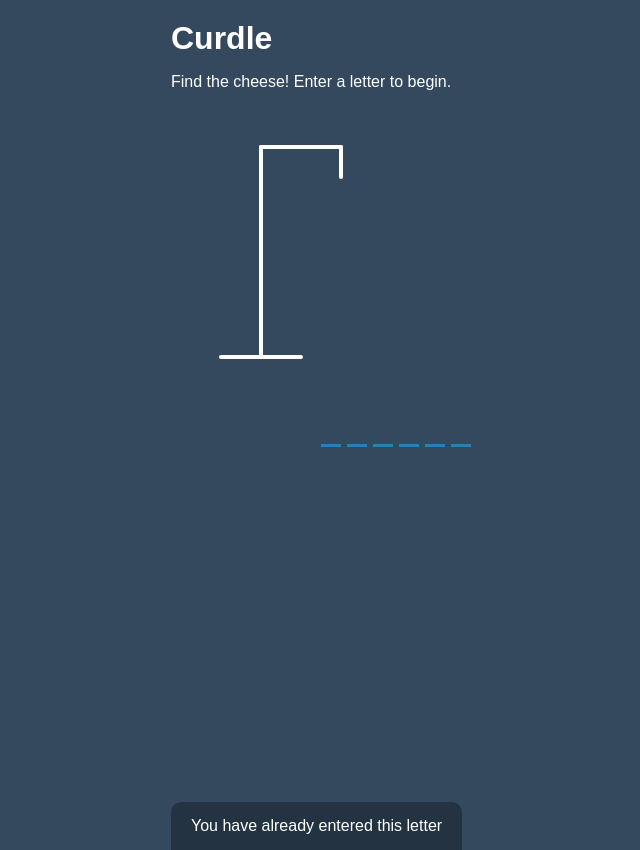
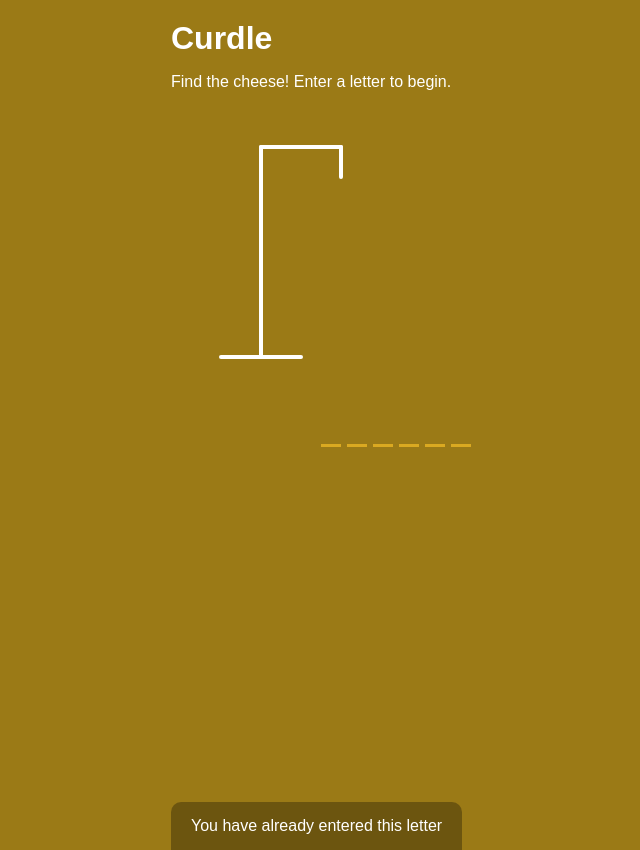
Before and after one commit to romajoy/curdle-frontend, a React (Create React App) app: page / in a window 1280 px wide. Shown: the whole page, without its empty margins (244-884 px from the left). Built offline with nearby package versions, Linux system fonts and the light colour scheme.

Commit message:
changed styling

```diff
--- a/public/index.html
+++ b/public/index.html
@@ -3,6 +3,7 @@
   <head>
     <meta charset="utf-8" />
     <meta name="viewport" content="width=device-width, initial-scale=1" />
+    <link src="https://www.fontspace.com/cheese-and-mouse-font-f32472"/>
     <title>Curdle</title>
   </head>
   <body>
--- a/src/App.css
+++ b/src/App.css
@@ -3,7 +3,7 @@
 }
 
 body {
-  background-color: #34495e;
+  background-color: #9b7a16;
   color: #fff;
   font-family: Arial, Helvetica, sans-serif;
   display: flex;
@@ -63,7 +63,7 @@ h1 {
 }
 
 .letter {
-  border-bottom: 3px solid #2980b9;
+  border-bottom: 3px solid #daa921;
   display: inline-flex;
   font-size: 30px;
   align-items: center;
@@ -87,7 +87,7 @@ h1 {
 }
 
 .popup {
-  background: #2980b9;
+  background: #daa921;
   border-radius: 5px;
   box-shadow: 0 15px 10px 3px rgba(0, 0, 0, 0.1);
   padding: 20px;
@@ -97,7 +97,7 @@ h1 {
 .popup button {
   cursor: pointer;
   background-color: #fff;
-  color: #2980b9;
+  color: #f3b60f;
   border: 0;
   margin-top: 20px;
   padding: 12px 20px;
--- a/src/App.js
+++ b/src/App.js
@@ -51,7 +51,7 @@ function App() {
     setCorrectLetters([]);
     setWrongLetters([]);
 
-    const random = Math.floow(Math.random() * words.length);
+    const random = Math.floor(Math.random() * words.length);
     selectedWord = words[random];
   }
 
```
Also changed, not shown: 1 other file (tests, documents, lock files or other folders).
